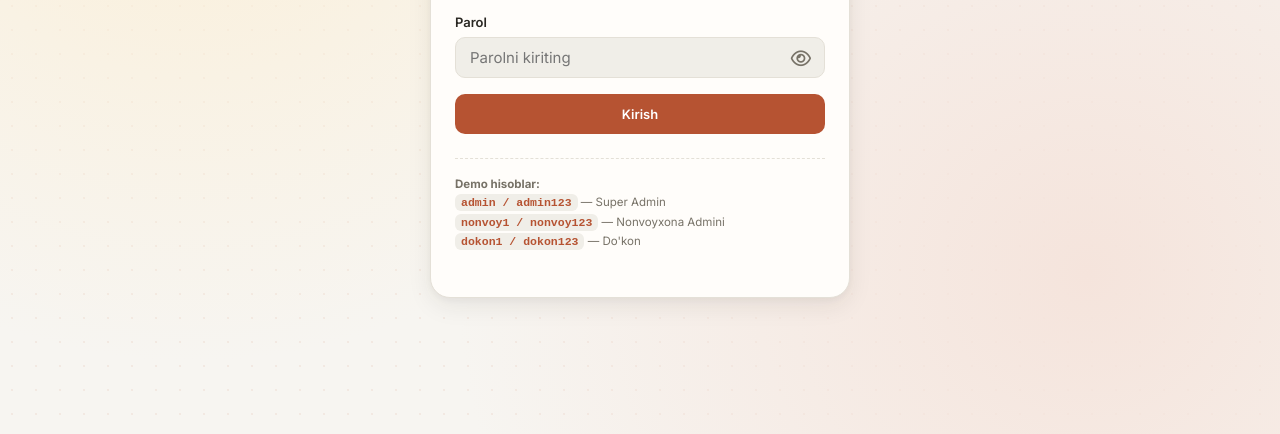
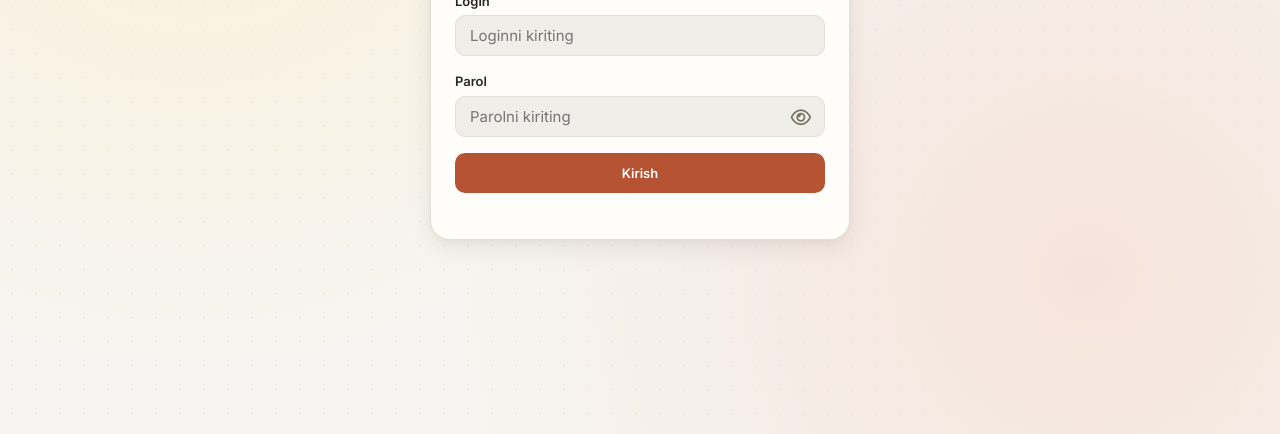
Before and after one commit to artikmuratovdev/bakery-frontend, a plain HTML site: page index.html in a window 1280 px wide. Shown: the part 366-800 px from the top of the page. Drawn offline with Linux system fonts and the light colour scheme.

Commit message:
fix: comment out demo account hints in login screen

```diff
--- a/index.html
+++ b/index.html
@@ -66,12 +66,12 @@
       <div id="login-error" class="form-error hidden" role="alert"></div>
       <button type="submit" id="login-submit-btn" class="btn btn-primary btn-block">Kirish</button>
     </form>
-    <div class="login-hint">
+    <!-- <div class="login-hint">
       <strong>Demo hisoblar:</strong>
       <div><code>admin / admin123</code> — Super Admin</div>
       <div><code>nonvoy1 / nonvoy123</code> — Nonvoyxona Admini</div>
       <div><code>dokon1 / dokon123</code> — Do'kon</div>
-    </div>
+    </div> -->
     <div class="login-pwa-wrap" style="margin-top: 14px;">
       <button type="button" id="login-pwa-install-btn" class="btn btn-outline btn-block btn-sm hidden" style="border-style: dashed;"><i class="fa-solid fa-mobile-screen-button"></i> Ilovani telefonga o'rnatish (APK)</button>
     </div>
```
